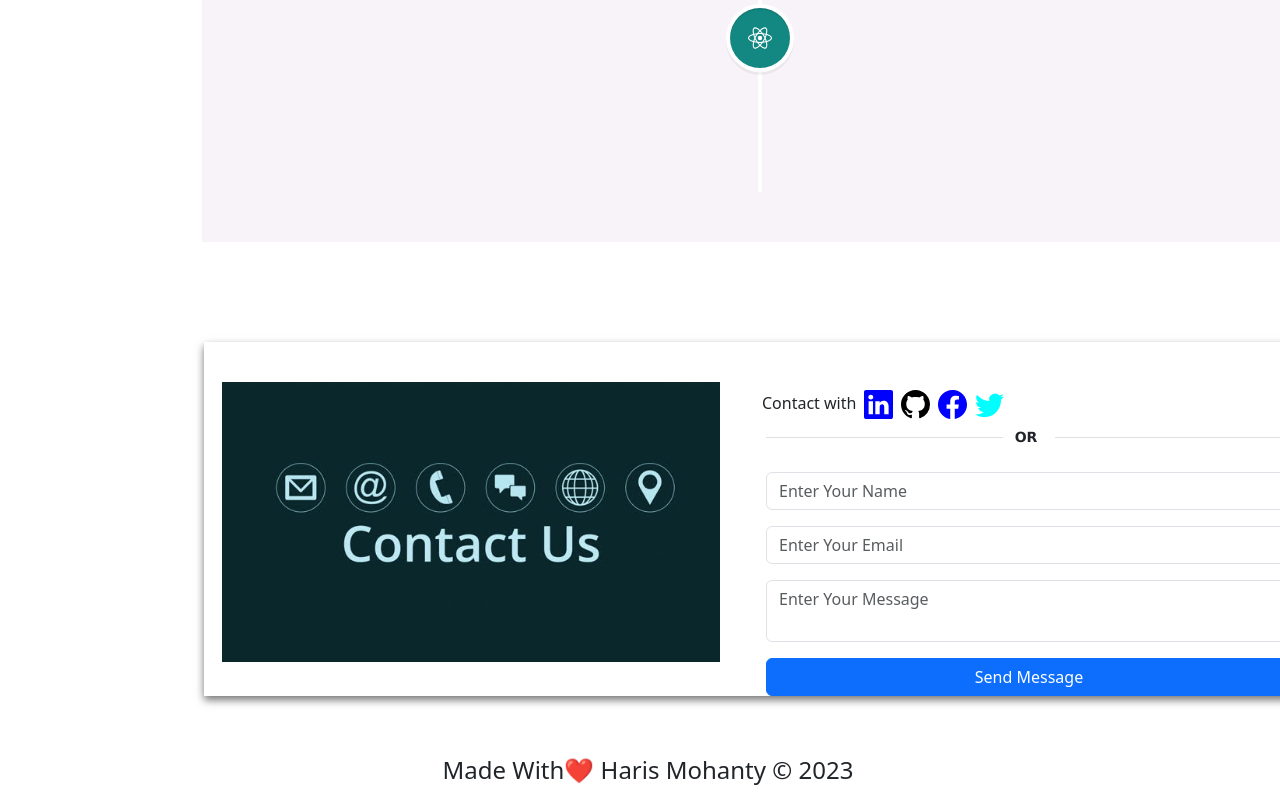
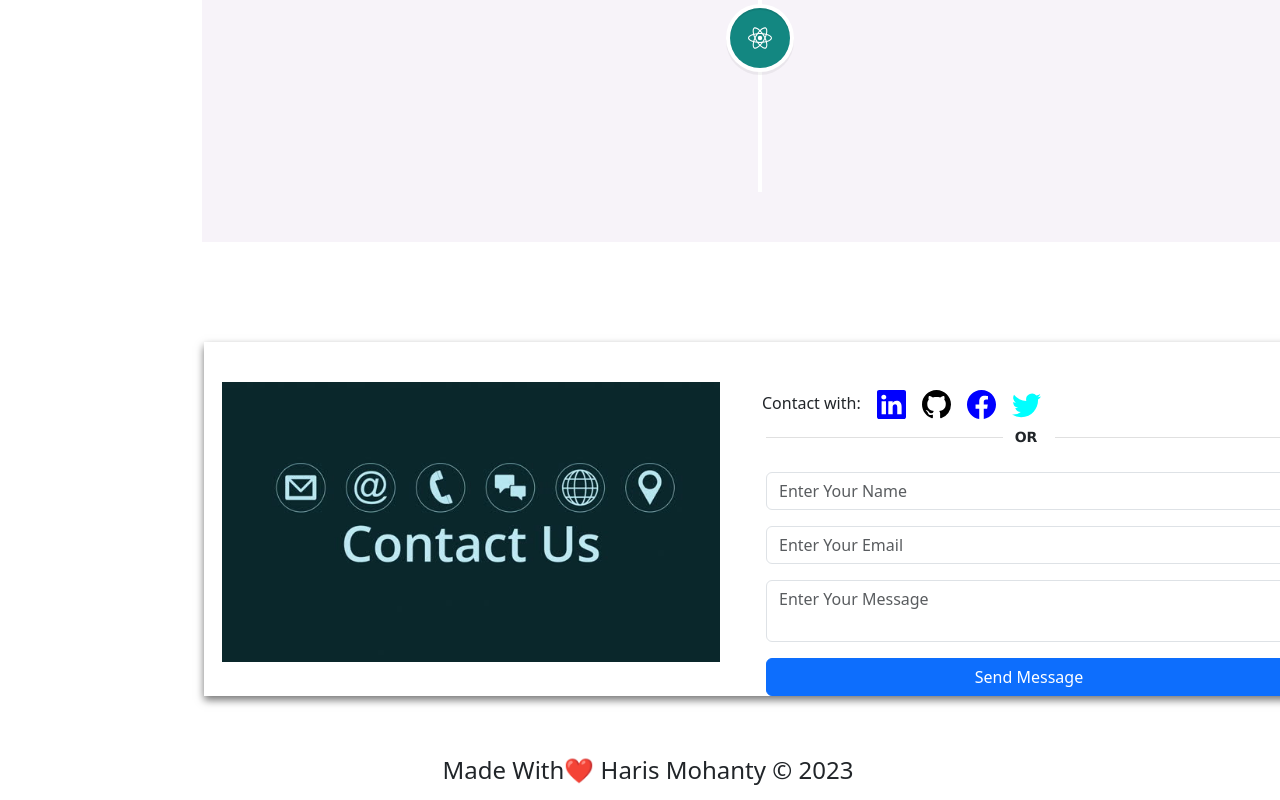
Before and after one commit to Haris-Mohanty/PortFolio2, a React (Create React App) app in the folder client/: page / in a window 1280 px wide. Shown: the part 3560-4360 px from the top of the page. Built offline with nearby package versions, Linux system fonts and the light colour scheme; a web font is replaced by a local one.

Commit message:
client- npm i react-scroll-to-top installed successfully.

```diff
--- a/client/package.json
+++ b/client/package.json
@@ -10,6 +10,7 @@
     "react-dom": "^18.2.0",
     "react-icons": "^4.10.1",
     "react-scripts": "5.0.1",
+    "react-scroll-to-top": "^3.0.0",
     "react-vertical-timeline-component": "^3.6.0",
     "typewriter-effect": "^2.20.1",
     "web-vitals": "^2.1.4"
--- a/client/src/pages/Contact/Contact.js
+++ b/client/src/pages/Contact/Contact.js
@@ -20,11 +20,11 @@ const Contact = () => {
               <div className="card2 d-flex card border-0 mt-5">
                 <div className="row">
                   <h6>
-                    Contact with
-                    <BsLinkedin color="blue" className="ms-2" size={29} />
-                    <BsGithub color="black" className="ms-2" size={29} />
-                    <BsFacebook color="blue" className="ms-2" size={29} />
-                    <BsTwitter color="aqua" className="ms-2" size={29} />
+                    Contact with:
+                    <BsLinkedin color="blue" className="ms-3" size={29} />
+                    <BsGithub color="black" className="ms-3" size={29} />
+                    <BsFacebook color="blue" className="ms-3" size={29} />
+                    <BsTwitter color="aqua" className="ms-3" size={29} />
                   </h6>
                 </div>
                 <div className="row px-3 mb-4">
```
Also changed, not shown: 1 other file (tests, documents, lock files or other folders).
